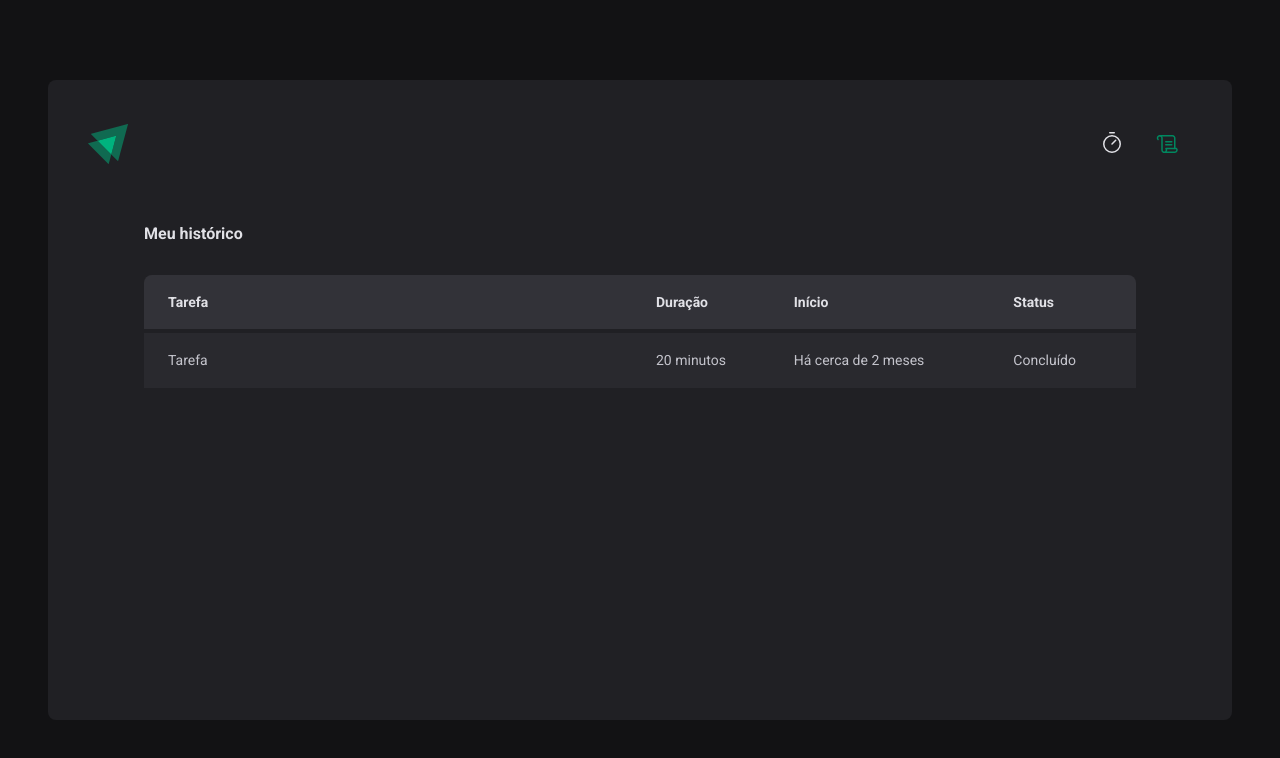
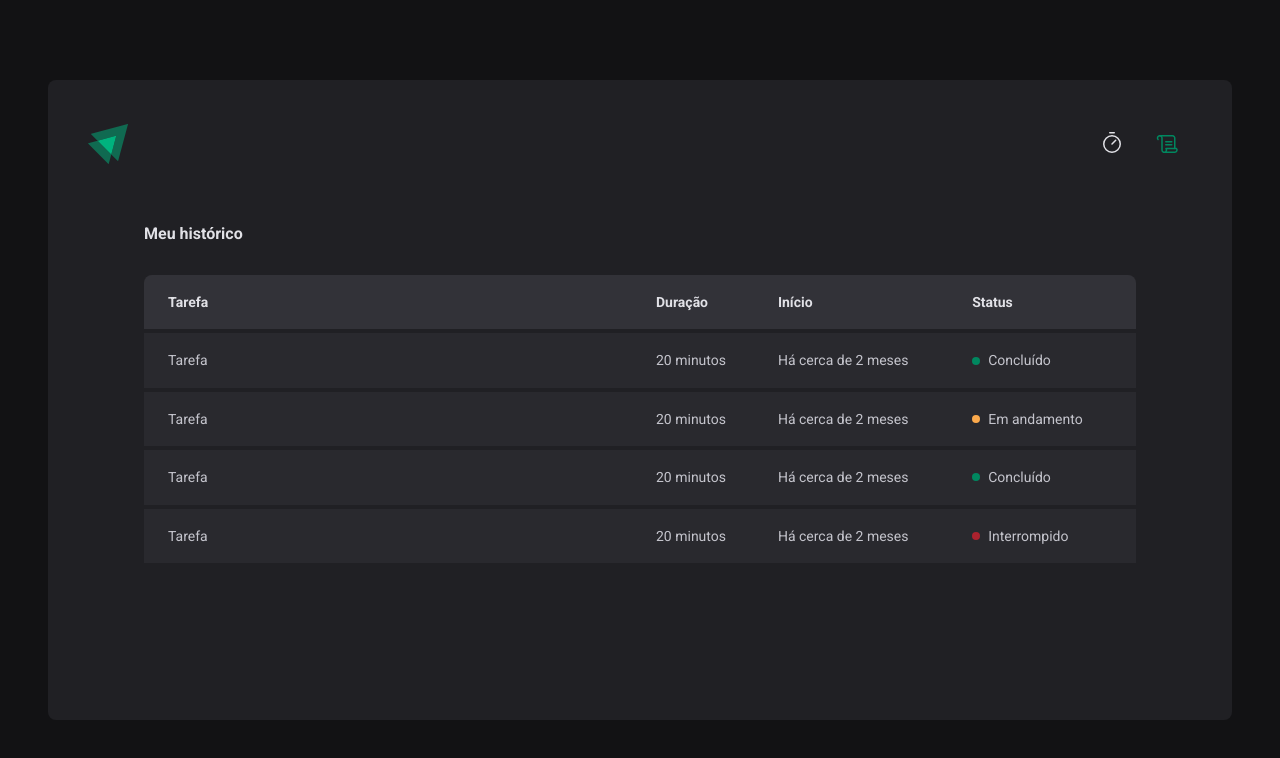
Before and after one commit to caiofelipe97/02-ignite-timer, a React (Vite) app: page /history in a window 1280 px wide. Shown: the top 758 px of the page. Built offline with nearby package versions, Linux system fonts and the light colour scheme.

Commit message:
Add Status component

```diff
--- a/src/pages/History/index.tsx
+++ b/src/pages/History/index.tsx
@@ -1,4 +1,4 @@
-import { HistoryContainer, HistoryList } from './styles'
+import { HistoryContainer, HistoryList, Status } from './styles'
 
 export function History() {
   return (
@@ -19,7 +19,33 @@ export function History() {
               <td>Tarefa</td>
               <td>20 minutos</td>
               <td>Há cerca de 2 meses</td>
-              <td>Concluído</td>
+              <td>
+                <Status statusColor="green">Concluído</Status>
+              </td>
+            </tr>
+            <tr>
+              <td>Tarefa</td>
+              <td>20 minutos</td>
+              <td>Há cerca de 2 meses</td>
+              <td>
+                <Status statusColor="yellow">Em andamento</Status>
+              </td>
+            </tr>
+            <tr>
+              <td>Tarefa</td>
+              <td>20 minutos</td>
+              <td>Há cerca de 2 meses</td>
+              <td>
+                <Status statusColor="green">Concluído</Status>
+              </td>
+            </tr>
+            <tr>
+              <td>Tarefa</td>
+              <td>20 minutos</td>
+              <td>Há cerca de 2 meses</td>
+              <td>
+                <Status statusColor="red">Interrompido</Status>
+              </td>
             </tr>
           </tbody>
         </table>
--- a/src/pages/History/styles.ts
+++ b/src/pages/History/styles.ts
@@ -58,3 +58,27 @@ export const HistoryList = styled.main`
     }
   }
 `
+
+const STATUS_COLORS = {
+  yellow: 'yellow-500',
+  green: 'green-500',
+  red: 'red-500',
+} as const
+
+interface StatusProps {
+  statusColor: keyof typeof STATUS_COLORS
+}
+
+export const Status = styled.span<StatusProps>`
+  display: flex;
+  align-items: center;
+  gap: 0.5rem;
+
+  &::before {
+    content: '';
+    width: 0.5rem;
+    height: 0.5rem;
+    border-radius: 50%;
+    background: ${(props) => props.theme[STATUS_COLORS[props.statusColor]]};
+  }
+`
```
